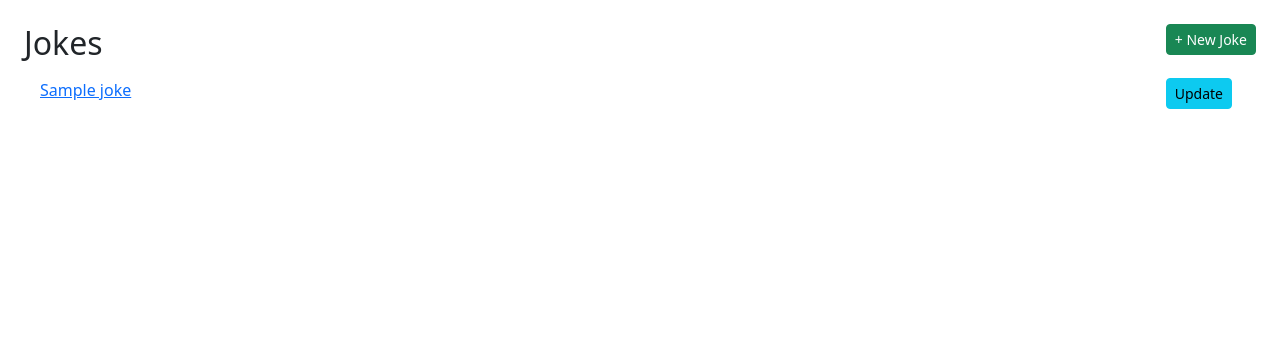
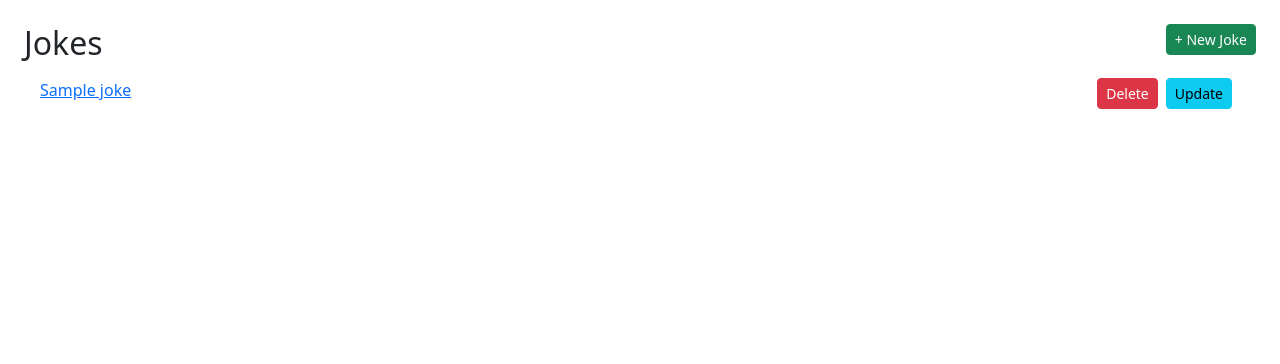
Before and after one commit to ericcreencia25/djangojokes.com, a Django app: page /jokes/ in a window 1280 px wide. Shown: the part 56-420 px from the top of the page. Run offline with Django 5.2, Linux system fonts and the light colour scheme; tables that the repository leaves empty hold one stand-in row (values such as "Sample post"); some libraries are stand-ins or nearby versions.

Commit message:
Exercise 15

```diff
--- a/jokes/urls.py
+++ b/jokes/urls.py
@@ -1,9 +1,10 @@
 from django.urls import path
-from .views import (JokeCreateView, JokeDetailView, JokeListView,JokeUpdateView)
+from .views import (JokeCreateView, JokeDeleteView, JokeDetailView, JokeListView,JokeUpdateView)
 
 app_name = 'jokes'
 urlpatterns = [
     path('joke/<int:pk>/update/', JokeUpdateView.as_view(), name='update'),
+    path('joke/<int:pk>/delete/', JokeDeleteView.as_view(), name='delete'),
     path('joke/create/', JokeCreateView.as_view(), name='create'),
     path('joke/<int:pk>/', JokeDetailView.as_view(), name='detail'),
     path('', JokeListView.as_view(), name='list'),
--- a/jokes/views.py
+++ b/jokes/views.py
@@ -1,9 +1,15 @@
-from django.views.generic import CreateView, DetailView, ListView, UpdateView
+from django.urls import reverse_lazy
+
+from django.views.generic import CreateView, DeleteView, DetailView, ListView, UpdateView
 
 from .models import Joke
 class JokeCreateView(CreateView):
     model = Joke
     fields = ['question', 'answer']
+
+class JokeDeleteView(DeleteView):
+    model = Joke
+    success_url = reverse_lazy('jokes:list')
 
 class JokeDetailView(DetailView):
     model = Joke
--- a/templates/jokes/joke_list.html
+++ b/templates/jokes/joke_list.html
@@ -12,6 +12,11 @@
       class="btn btn-info btn-sm float-end me-2"
       >Update</a
     >
+    <a
+      href="{% url 'jokes:delete' joke.pk %}"
+      class="btn btn-danger btn-sm float-end me-2"
+      >Delete</a
+    >
   </li>
   {% endfor %}
 </ul>
```
Also changed, not shown: templates/jokes/joke_confirm_delete.html (added, +13 -0 lines).
